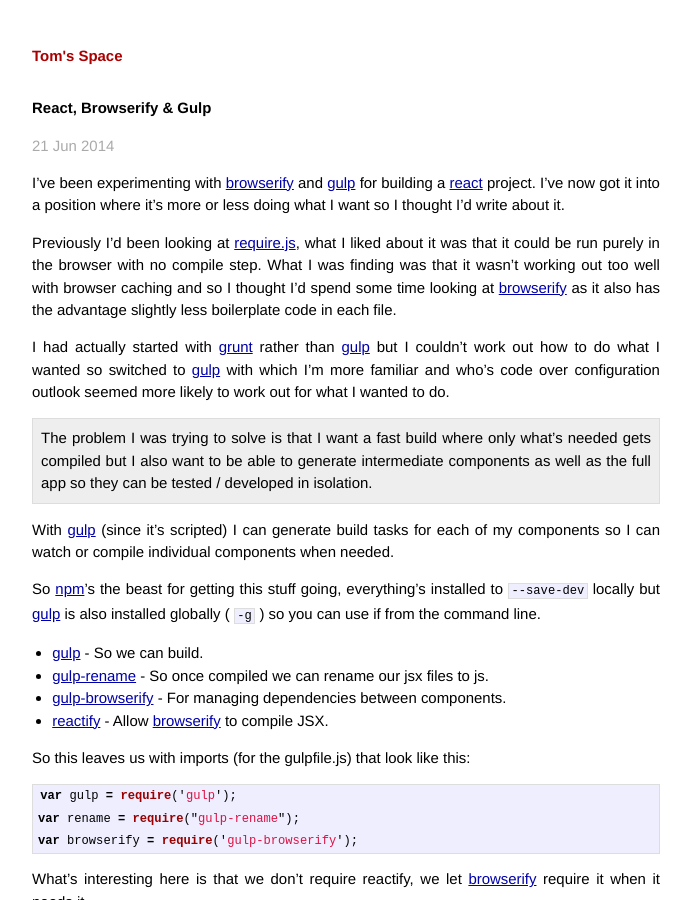
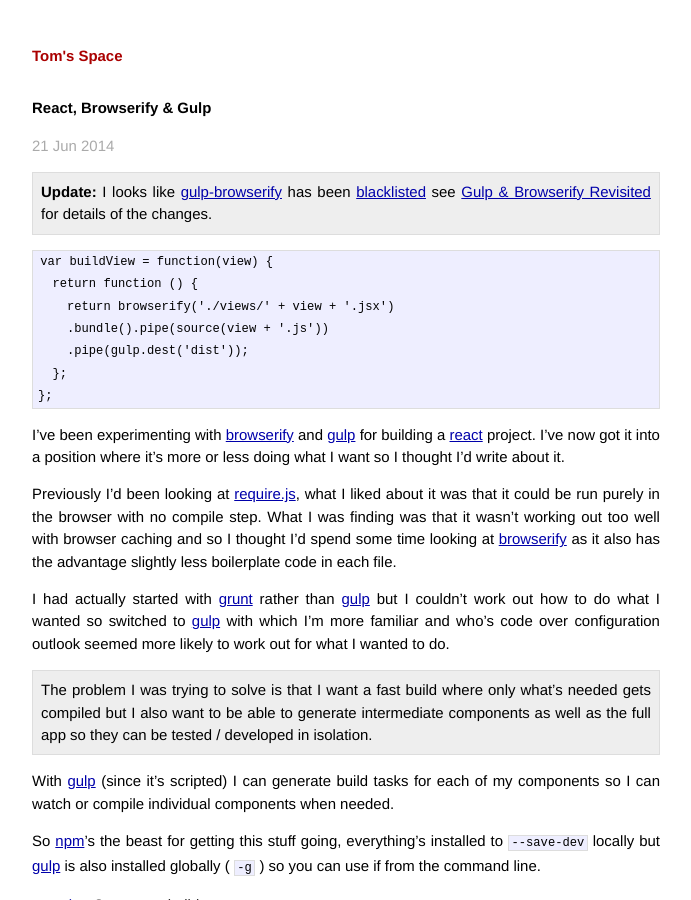
Before and after one commit to thaggie/thaggie.github.io, a Jekyll site: the page built from _posts/2014-06-21-react-and-gulp.markdown, in a window 1280 px wide and 900 px high. Shown: the whole window, without its empty margins (294-985 px from the left). Built offline with Jekyll 4.4.1, drawn with Linux system fonts in a browser that asks for light colours; Markdown is read by kramdown in place of the engine named in the settings.

Commit message:
Added a new page on gulp and browserify

````diff
--- a/_posts/2014-05-01-react.markdown
+++ b/_posts/2014-05-01-react.markdown
@@ -2,7 +2,6 @@
 layout: post
 title:  "React"
 date:   2014-05-01 00:20:48
-categories:
 ---
 
 I've been experimenting with Facebook's [React](http://facebook.github.io/react/) framework.
--- a/_posts/2014-05-25-react-and-promises.markdown
+++ b/_posts/2014-05-25-react-and-promises.markdown
@@ -2,7 +2,6 @@
 layout: post
 title:  "React & Promises"
 date:   2014-05-25 01:36:48
-categories:
 ---
 
 > **Update:**  Thanks to [Vjeux][] for pointing out that [React][] components have a method to check it they're mounted - [isMounted][] which I managed to miss entirely when I looked for it.
--- a/_posts/2014-06-21-react-and-gulp.markdown
+++ b/_posts/2014-06-21-react-and-gulp.markdown
@@ -2,8 +2,19 @@
 layout: post
 title:  "React, Browserify & Gulp"
 date:   2014-06-21 01:36:48
-categories:
 ---
+
+> **Update:**  I looks like [gulp-browserify](https://www.npmjs.org/package/gulp-browserify) has been [blacklisted](https://github.com/deepak1556/gulp-browserify#note-this-plugin-has-been-blacklisted) see [Gulp &amp; Browserify Revisited](/2014/07/14/gulp-and-browserify-revisited.html) for details of the changes.
+
+```
+var buildView = function(view) {
+  return function () {
+    return browserify('./views/' + view + '.jsx')
+    .bundle().pipe(source(view + '.js'))
+    .pipe(gulp.dest('dist'));
+  };
+};
+```
 
 I've been experimenting with [browserify][] and [gulp][] for building a [react][] project. I've now got it into a position where it's more or less doing what I want so I thought I'd write about it.
 
````
Also changed, not shown: _posts/2014-07-24-gulp-and-browserify-revisited.markdown (added, +56 -0 lines).
